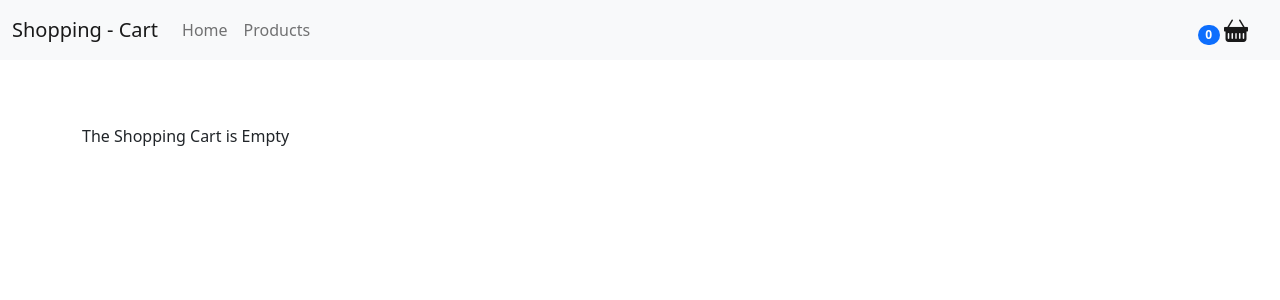
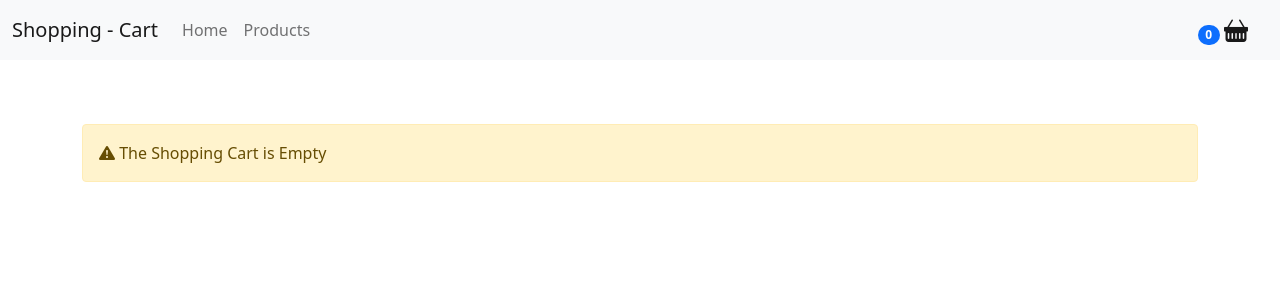
Before and after one commit to devfaramarzi396/shoppingCart-react, a React (Create React App) app: page /cart in a window 1280 px wide. Shown: the top 300 px of the page. Built offline with nearby package versions, Linux system fonts and the light colour scheme.

Commit message:
styled for empty bascket

```diff
--- a/src/pages/ShoppingCart.js
+++ b/src/pages/ShoppingCart.js
@@ -18,7 +18,11 @@ const ShoppingCart = () => {
         <div className="container">
             <div className="row mt-5">
                 <div className="col-lg-12 pl-3 pt-3">
-                    {cart.length === 0 ? <p>The Shopping Cart is Empty</p> :
+                    {cart.length === 0 ?
+                        <div class="alert alert-warning" role="alert">
+                            <i class="bi bi-exclamation-triangle-fill"></i> The Shopping Cart is Empty
+                        </div>
+                        :
 
                         <table className="table table-hover border bg-white">
                             <thead>
--- a/src/redux/cart/reducer.js
+++ b/src/redux/cart/reducer.js
@@ -20,14 +20,14 @@ const cartReducer = (state = initialState, action) => {
         case INCREMENT:
 
             state.cart = state.cart.map(p => p.id === action.payload ? { ...p, qty: p.qty += 1 } : p)
-            console.log('inc', state.cart);
+
 
             return {
                 ...state, cart: state.cart
             }
         case DECREMENT:
             state.cart = state.cart.map(p => p.id === action.payload ? { ...p, qty: p.qty -= 1 } : p)
-            console.log('dec', state.cart);
+
             return {
                 ...state, cart: state.cart
             }
```
